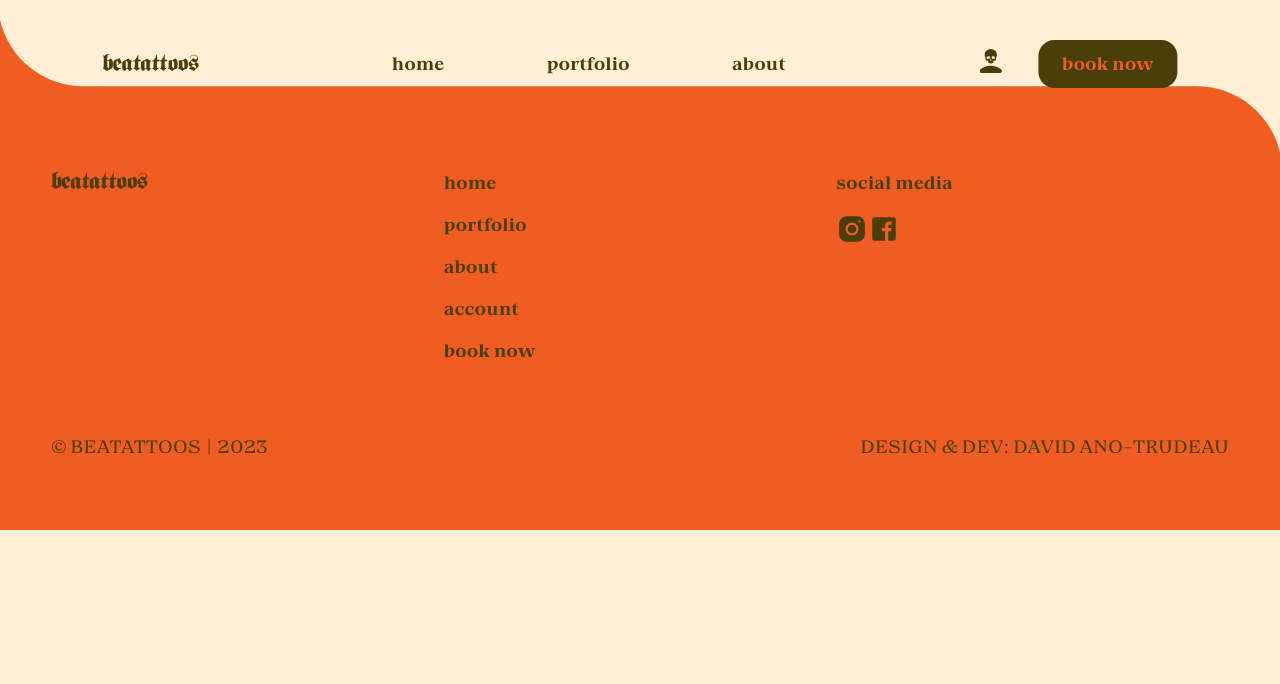
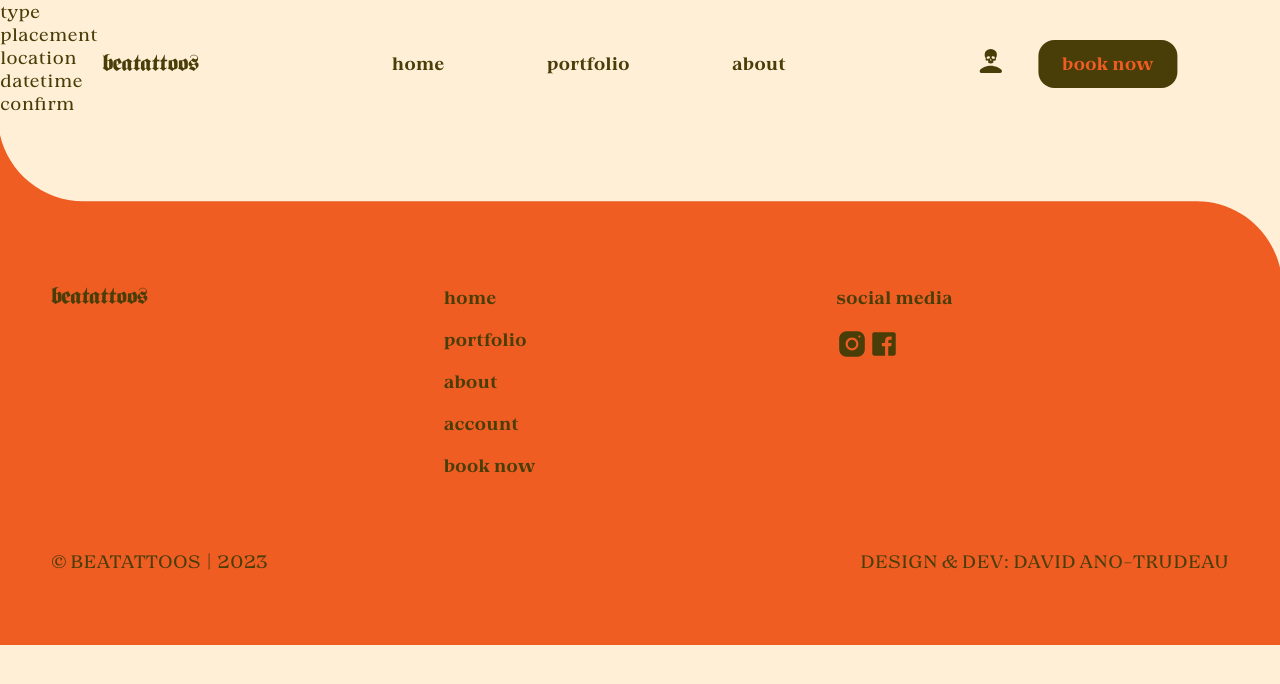
Before and after one commit to Gretron/beatattoos, a React (Create React App) app in the folder src/frontend/: page /book in a window 1280 px wide. Shown: the top 684 px of the page. Built offline with nearby package versions, Linux system fonts and the light colour scheme.

Commit message:
frag(src/book): make route for book

```diff
--- a/src/frontend/src/App.js
+++ b/src/frontend/src/App.js
@@ -22,6 +22,7 @@ import About from "./pages/About";
 import Login from "./pages/Login";
 import Register from "./pages/Register";
 import Account from "./pages/Account";
+import Book from "./pages/Book";
 
 // Hooks
 import { useEffect, useRef } from "react";
@@ -62,6 +63,8 @@ function App() {
               <Route index element={<Home />} />
               <Route path="portfolio" element={<Portfolio />} />
               <Route path="about" element={<About />} />
+              <Route path="/login" element={<Login />} />
+              <Route path="/register" element={<Register />} />
               <Route
                 path="account"
                 element={true ? <Account /> : <Navigate to="/login" />}
@@ -71,8 +74,7 @@ function App() {
                 <Route path="messages" element={<MessageList />} />
                 <Route path="settings" element={<SettingsForm />} />
               </Route>
-              <Route path="/login" element={<Login />} />
-              <Route path="/register" element={<Register />} />
+              <Route path="book" element={<Book />} />
             </Routes>
             <Footer />
           </div>
--- a/src/frontend/src/features/book/components/BookProgress.js
+++ b/src/frontend/src/features/book/components/BookProgress.js
@@ -0,0 +1,31 @@
+/**
+ * Book Progress Bar of Book Page
+ */
+const BookProgress = () => {
+  return (
+    <div className="book-progress">
+      <div className="book-progress__point">
+        <div className="book-progress__point-text">type</div>
+        <div className="book-progress__point-icon"></div>
+      </div>
+      <div className="book-progress__point">
+        <div className="book-progress__point-text">placement</div>
+        <div className="book-progress__point-icon"></div>
+      </div>
+      <div className="book-progress__point">
+        <div className="book-progress__point-text">location</div>
+        <div className="book-progress__point-icon"></div>
+      </div>
+      <div className="book-progress__point">
+        <div className="book-progress__point-text">datetime</div>
+        <div className="book-progress__point-icon"></div>
+      </div>
+      <div className="book-progress__point">
+        <div className="book-progress__point-text">confirm</div>
+        <div className="book-progress__point-icon"></div>
+      </div>
+    </div>
+  );
+};
+
+export default BookProgress;
--- a/src/frontend/src/features/book/index.js
+++ b/src/frontend/src/features/book/index.js
@@ -0,0 +1,3 @@
+import BookProgress from "./components/BookProgress";
+
+export { BookProgress };
--- /dev/null
+++ b/src/frontend/src/pages/Book.js
@@ -0,0 +1,14 @@
+import { BookProgress } from "../features/book/index";
+
+/**
+ * Book Page
+ */
+const Book = () => {
+  return (
+    <div className="book">
+      <BookProgress />
+    </div>
+  );
+};
+
+export default Book;
```
